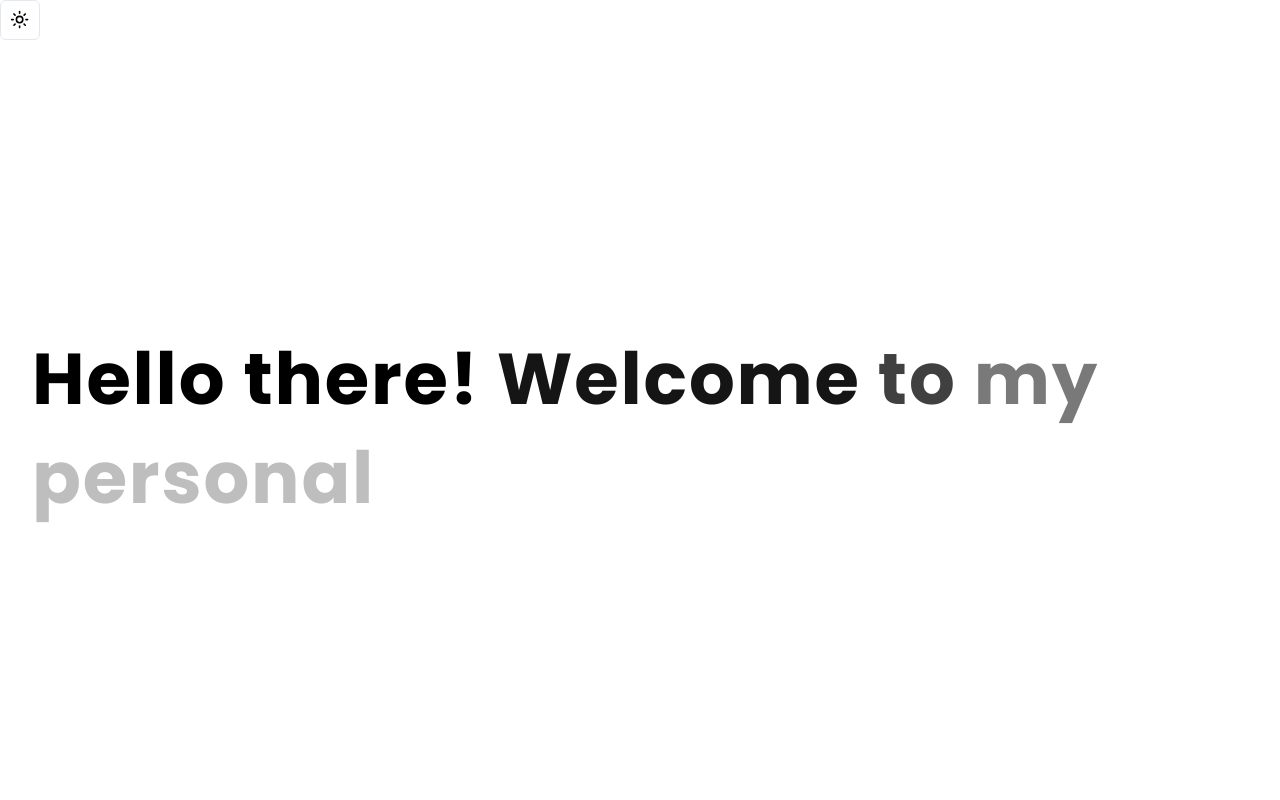
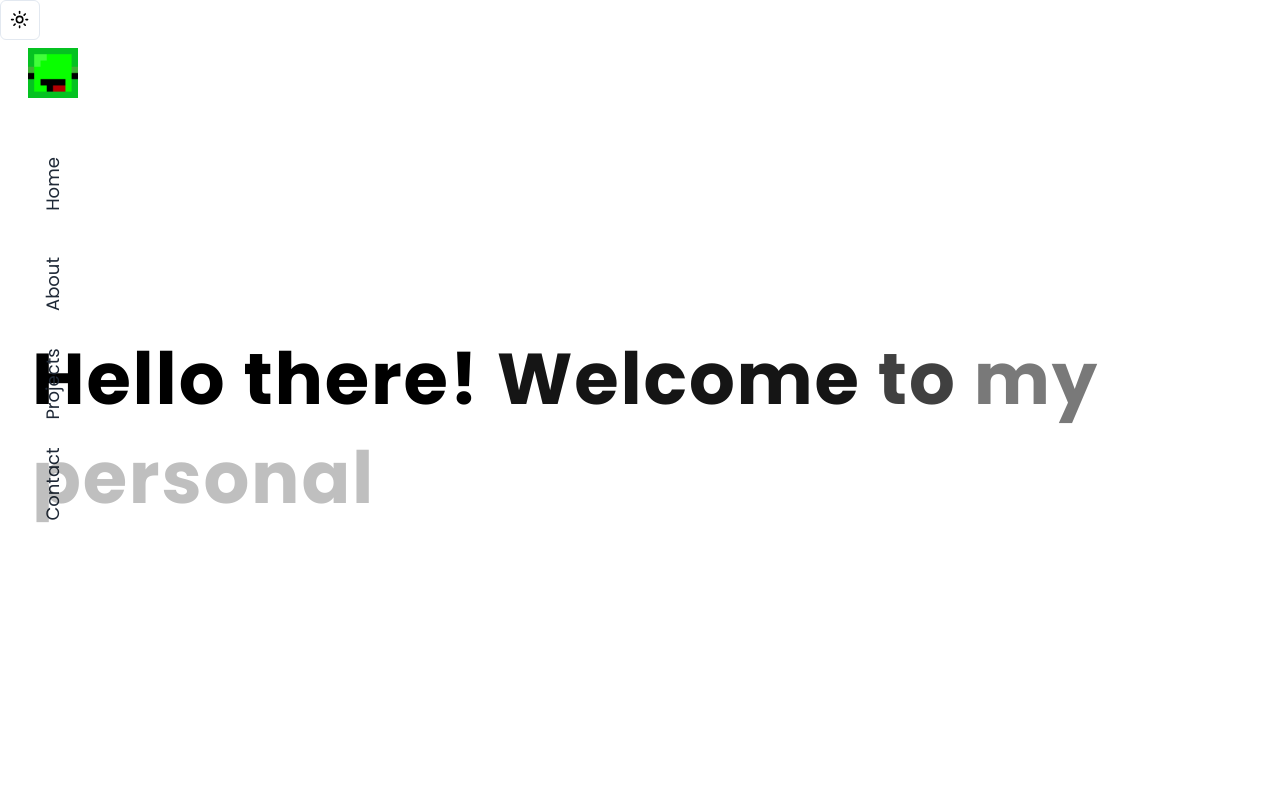
Before and after one commit to Ch3mson/personal-portfolio-v1, a Next.js app: page / in a window 1280 px wide. Shown: the top 800 px of the page. Built offline with nearby package versions, Linux system fonts and the light colour scheme.

Commit message:
major changes

```diff
--- a/package.json
+++ b/package.json
@@ -25,7 +25,7 @@
     "clsx": "^2.1.1",
     "framer-motion": "^11.2.12",
     "lucide-react": "^0.378.0",
-    "next": "14.2.3",
+    "next": "^14.2.3",
     "next-themes": "^0.3.0",
     "react": "^18.3.1",
     "react-chrono": "^2.6.1",
--- a/src/app/page.js
+++ b/src/app/page.js
@@ -8,6 +8,7 @@ export default function Home() {
   return (
     <>
       <ModeToggle />
+      <Navbar />
       <Hero />
       <About />
       <CardSection />
--- a/src/components/Hero.js
+++ b/src/components/Hero.js
@@ -8,7 +8,7 @@ export function Hero() {
 
   return (
     <div className={`flex flex-col items-center justify-center h-screen max-w-7xl mx-auto px-4 sm:px-6 lg:px-8`}>
-      <div className={`py-24 max-w-7xl lg:py-32`}>
+      <div className={`py-24 max-w-7xl py-36`}>
         <TextGenerateEffect words={words} />
         <div className="flex flex-col md:flex-row space-y-4 md:space-y-0 space-x-0 md:space-x-4 mt-10">
         </div>
--- a/src/components/Navbar.js
+++ b/src/components/Navbar.js
@@ -1,12 +1,21 @@
 import React from 'react';
+import Image from 'next/image';
+import head from '../../public/head.png';
+
+
 
 export function Navbar() {
-    return (
-        <nav className="fixed top-0 left-0 h-full flex flex-col items-start p-4">
-        <a href="#home" className="mb-4 text-xl font-medium text-gray-800 hover:text-gray-600">Home</a>
-        <a href="#about" className="mb-4 text-xl font-medium text-gray-800 hover:text-gray-600">About</a>
-        <a href="#projects" className="mb-4 text-xl font-medium text-gray-800 hover:text-gray-600">Projects</a>
-        <a href="#contact" className="text-xl font-medium text-gray-800 hover:text-gray-600">Contact</a>
-      </nav>
-    );
+  return (
+    <nav className="fixed top-0 left-0 h-full flex flex-col items-center gap-y-10 p-4">
+      <div className="sticky flex flex-col items-center space-y-8 mt-8 gap-10">
+      <a href="/">
+        <Image href="/" src={head} alt="Logo" width={50} height={50} />
+      </a>
+        <a href="#home" className={`text-lg font-medium text-gray-800 hover:text-[#B0D6D3]`} style={{ transform: 'rotate(-90deg)' }}>Home</a>
+        <a href="#about" className={`text-lg font-medium text-gray-800 hover:text-[#B0D6D3]`} style={{ transform: 'rotate(-90deg)' }}>About</a>
+        <a href="#projects" className={`text-lg font-medium text-gray-800 hover:text-[#B0D6D3]`} style={{ transform: 'rotate(-90deg)' }}>Projects</a>
+        <a href="#contact" className={`text-lg font-medium text-gray-800 hover:text-[#B0D6D3]`} style={{ transform: 'rotate(-90deg)' }}>Contact</a>
+      </div>
+    </nav>
+  );
 }
```
Also changed, not shown: public/head.png (added), 1 other file (tests, documents, lock files or other folders).
